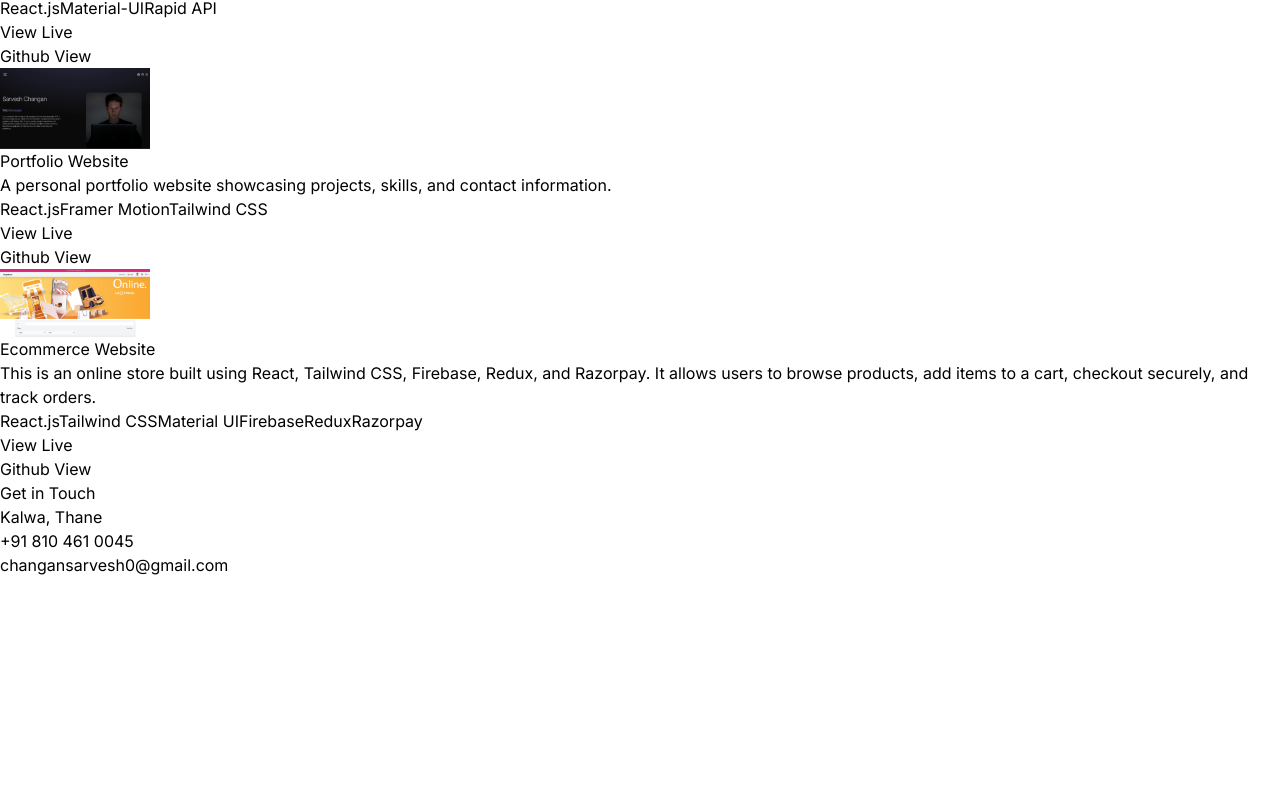
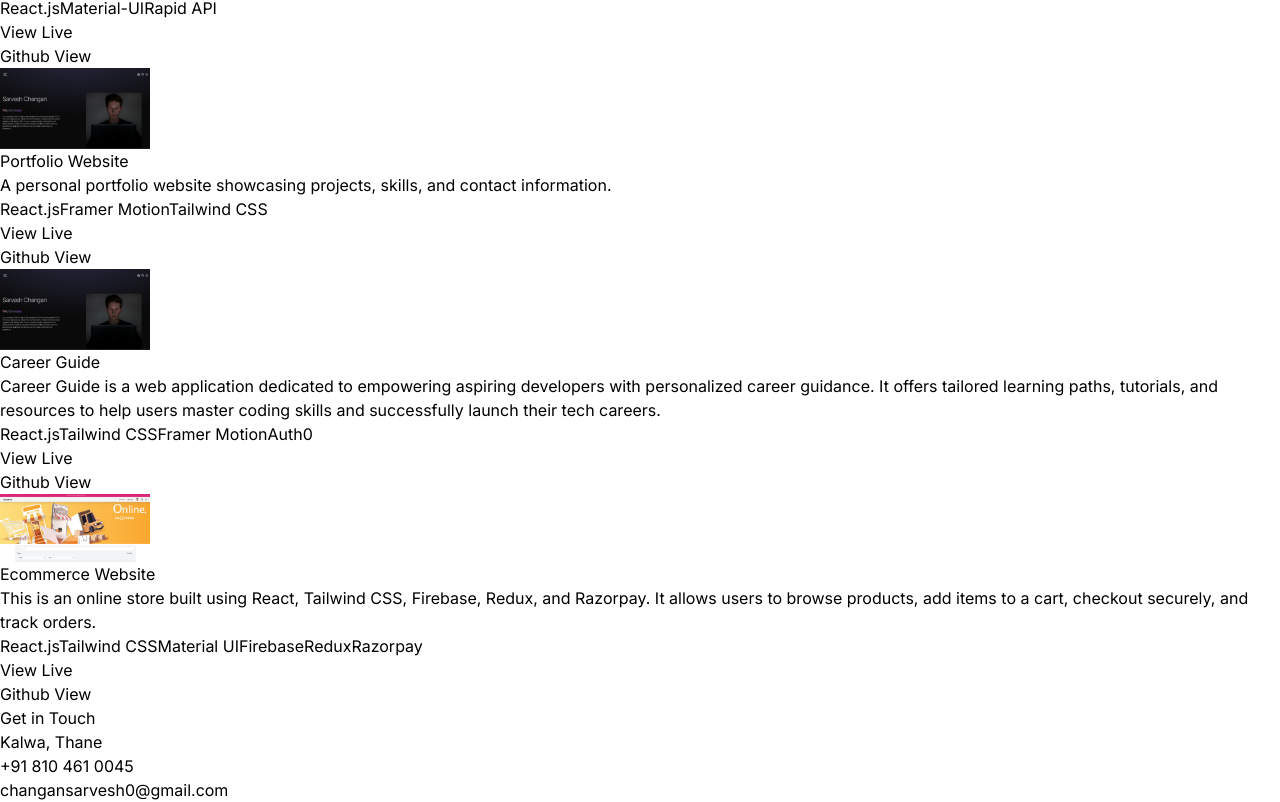
Before and after one commit to Sarvesh-Changan/Portfilo, a React (Vite) app: page / in a window 1280 px wide. Shown: the part 1966-2768 px from the top of the page. Before the commit the page ends 2543 px from the top, so only its background shows below. Built offline with nearby package versions, Linux system fonts and the light colour scheme.

Commit message:
Update index.js

```diff
--- a/src/constants/index.js
+++ b/src/constants/index.js
@@ -48,6 +48,15 @@ export const PROJECTS = [
     githubLink: 'https://github.com/Sarvesh-Changan/Portfilo',
   },
   {
+    title: "Career Guide",
+    image: project3,
+    description:
+      "Career Guide is a web application dedicated to empowering aspiring developers with personalized career guidance. It offers tailored learning paths, tutorials, and resources to help users master coding skills and successfully launch their tech careers.",
+    technologies: ["React.js", "Tailwind CSS", "Framer Motion", "Auth0"],
+    ViewLink: 'https://career-guidance-ten.vercel.app',
+    githubLink: 'https://github.com/Sarvesh-Changan/Career-Guidance',
+  },
+  {
     title: "Ecommerce Website",
     image: project4,
     description:
```
